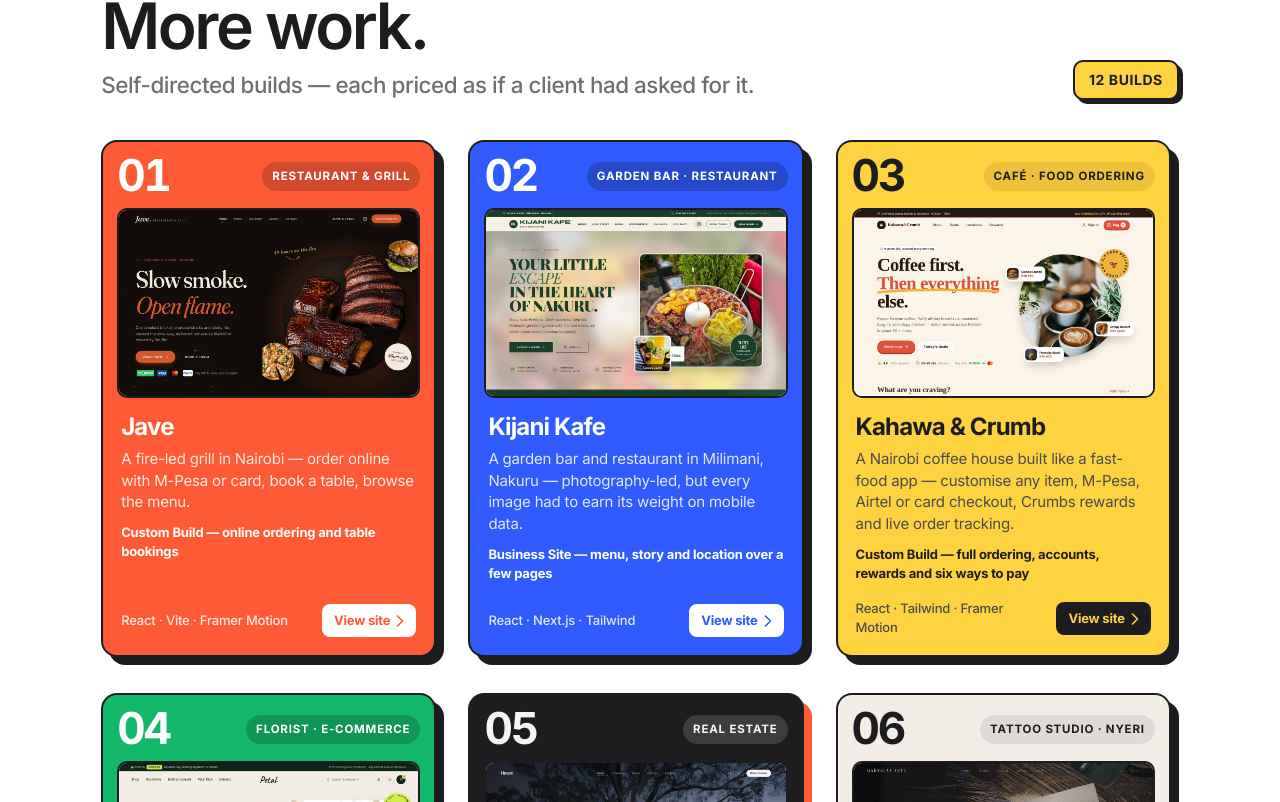
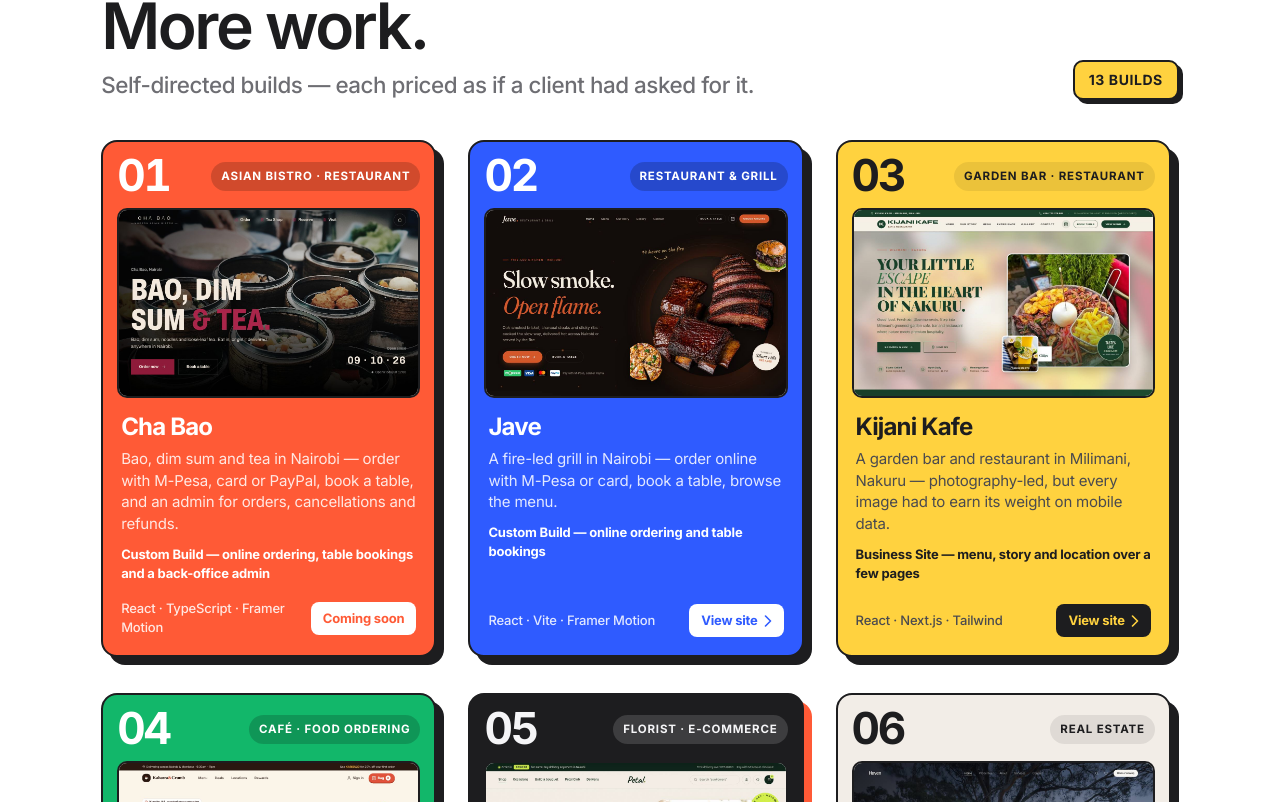
Before and after one commit to davidsonvis16-alt/PORTFOLIO-E, a React (Vite) app: page / in a window 1280 px wide. Shown: the part 5138-5940 px from the top of the page. Built offline with nearby package versions, Linux system fonts and the light colour scheme.

Commit message:
Add Cha Bao to the work grid

```diff
--- a/src/App.jsx
+++ b/src/App.jsx
@@ -49,6 +49,18 @@ const CASE_STUDIES = [
 
 /* Everything else — self-directed builds, not client engagements. Newest first. */
 const OTHER_BUILDS = [
+  {
+    title: "Cha Bao",
+    group: "restaurant",
+    tier: "custom",
+    tierWhy: "online ordering, table bookings and a back-office admin",
+    kind: "Asian bistro · Restaurant",
+    desc: "Bao, dim sum and tea in Nairobi — order with M-Pesa, card or PayPal, book a table, and an admin for orders, cancellations and refunds.",
+    stack: "React · TypeScript · Framer Motion",
+    year: "2026",
+    demo: "", /* add the Vercel link once it's deployed */
+    img: "/work/chabao.jpg",
+  },
   {
     title: "Kahawa & Crumb",
     group: "cafe",
```
Also changed, not shown: public/work/chabao.jpg (added), public/work/m/chabao.jpg (added).
